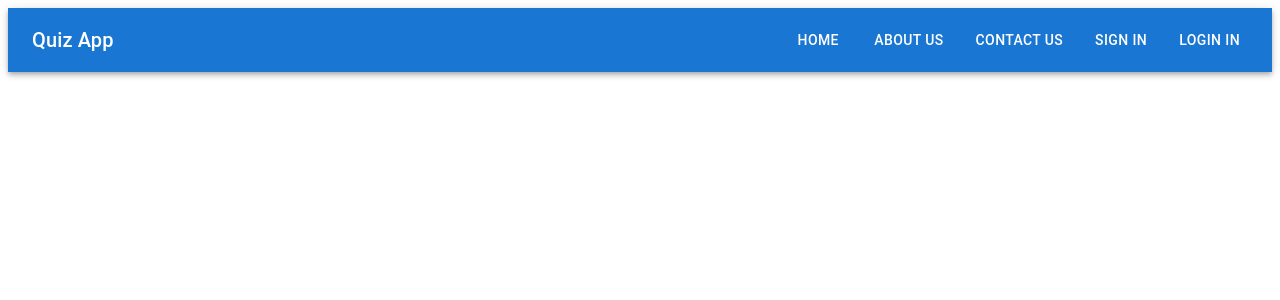
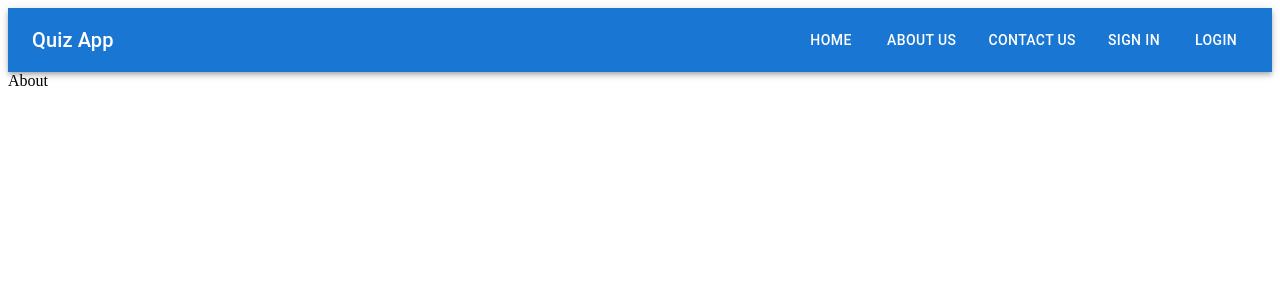
Before and after one commit to Quizllyy/Quiz-App, a React (Vite) app in the folder Frontend/Quiz-App/: page /about in a window 1280 px wide. Shown: the top 300 px of the page. Built offline with nearby package versions, Linux system fonts and the light colour scheme.

Commit message:
set routes using react router dom

```diff
--- a/Frontend/Quiz-App/package.json
+++ b/Frontend/Quiz-App/package.json
@@ -17,7 +17,8 @@
     "@mui/material": "^6.4.2",
     "axios": "^1.7.9",
     "react": "^18.3.1",
-    "react-dom": "^18.3.1"
+    "react-dom": "^18.3.1",
+    "react-router-dom": "^7.1.5"
   },
   "devDependencies": {
     "@eslint/js": "^9.17.0",
--- a/Frontend/Quiz-App/src/App.jsx
+++ b/Frontend/Quiz-App/src/App.jsx
@@ -1,11 +1,26 @@
-import "./App.css";
-import Navbar from "./components/Navbar/Navbar";
+import { BrowserRouter as Router, Routes, Route } from "react-router-dom";
+import Navbar from "./components/Navbar.jsx";
+import Home from "./pages/Home.jsx";
+import Login from "./pages/Login.jsx";
+import Signin from "./pages/Signin.jsx";
+import About from "./pages/About.jsx";
+import Contact from "./pages/Contact.jsx";
 
 function App() {
+  console.log("working");
   return (
-    <>
+    <Router>
       <Navbar/>
-    </>
+      <div>
+      <Routes>
+        <Route path="/" element={<Home/>} />
+        <Route path="/login" element={<Login/>} />
+        <Route path="/signin" element={<Signin/>} />
+        <Route path="/about" element={<About/>} />
+        <Route path="/contact" element={<Contact/>} />
+      </Routes>
+      </div>
+    </Router>
   );
 }
 
--- /dev/null
+++ b/Frontend/Quiz-App/src/components/Navbar.jsx
@@ -0,0 +1,24 @@
+import React from 'react';
+import { AppBar, Toolbar, Typography, Stack, Button } from '@mui/material';
+import { Link } from 'react-router-dom';
+
+function Navbar() {
+  return (
+    <AppBar position="sticky" className="navbar">
+      <Toolbar className="navComponent">
+        <Typography variant="h6" component="div" sx={{ flexGrow: 1 }} className="logo">
+          Quiz App
+        </Typography>
+        <Stack direction="row" spacing={2} className="navItems">
+          <Button color="inherit" component={Link} to="/">Home</Button>
+          <Button color="inherit" component={Link} to="/about">About Us</Button>
+          <Button color="inherit" component={Link} to="/contact">Contact Us</Button>
+          <Button color="inherit" component={Link} to="/signin">Sign In</Button>
+          <Button color="inherit" component={Link} to="/login">Login</Button>
+        </Stack>
+      </Toolbar>
+    </AppBar>
+  );
+}
+
+export default Navbar;
--- a/Frontend/Quiz-App/src/components/Navbar/Navbar.css
+++ /dev/null
@@ -1,4 +0,0 @@
-/* .navbar {
-    margin: 0;
-    padding: 0;
-} */
--- a/Frontend/Quiz-App/src/components/Navbar/Navbar.jsx
+++ /dev/null
@@ -1,24 +0,0 @@
-import React from 'react'
-import "./Navbar.css"
-import {AppBar, Toolbar, Typography, Stack, Button} from "@mui/material"
-
-function Navbar() {
-  return (
-    <AppBar position='sticky' className='navbar'>
-        <Toolbar className='navComponent'>
-            <Typography variant='h6' component="div" sx={{flexGrow : 1}} className='logo'>
-                Quiz App
-            </Typography>
-            <Stack direction="row" spacing={2} className='navItems'>
-                <Button color='inherit'>Home</Button>
-                <Button color='inherit'>About us</Button>
-                <Button color='inherit'>Contact us</Button>
-                <Button color='inherit'>Sign in</Button>
-                <Button color='inherit'>Login in</Button>
-            </Stack>
-        </Toolbar>
-    </AppBar>
-  )
-}
-
-export default Navbar
--- /dev/null
+++ b/Frontend/Quiz-App/src/pages/About.jsx
@@ -0,0 +1,9 @@
+import React from 'react'
+
+function About() {
+  return (
+    <div>About</div>
+  )
+}
+
+export default About
--- /dev/null
+++ b/Frontend/Quiz-App/src/pages/Contact.jsx
@@ -0,0 +1,9 @@
+import React from 'react'
+
+function Contact() {
+  return (
+    <div>Contact</div>
+  )
+}
+
+export default Contact
--- /dev/null
+++ b/Frontend/Quiz-App/src/pages/Home.jsx
@@ -0,0 +1,9 @@
+import React from 'react'
+
+function Home() {
+  return (
+    <div>Home</div>
+  )
+}
+
+export default Home
--- /dev/null
+++ b/Frontend/Quiz-App/src/pages/Login.jsx
@@ -0,0 +1,9 @@
+import React from 'react'
+
+function Login() {
+  return (
+    <div>Login</div>
+  )
+}
+
+export default Login
--- /dev/null
+++ b/Frontend/Quiz-App/src/pages/Signin.jsx
@@ -0,0 +1,9 @@
+import React from 'react'
+
+function Signin() {
+  return (
+    <div>Signin</div>
+  )
+}
+
+export default Signin
```
Also changed, not shown: Frontend/Quiz-App/src/Quiz.jsx (added), 1 other file (tests, documents, lock files or other folders).
